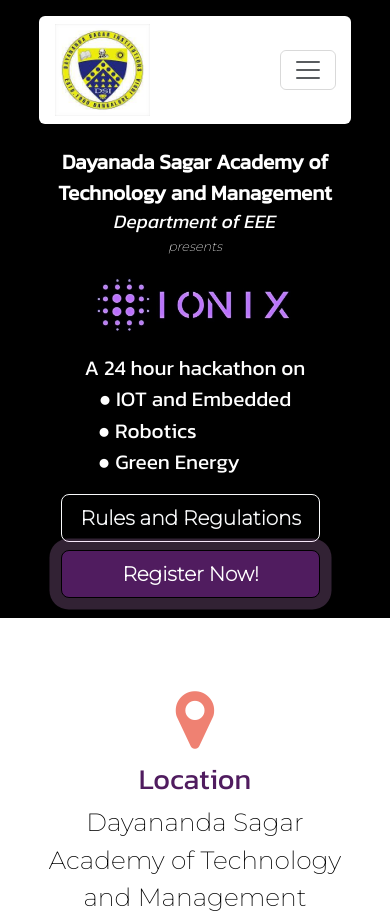
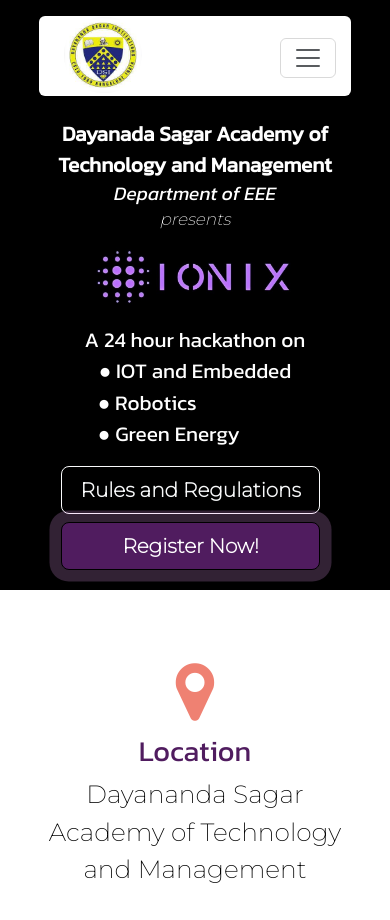
Before and after one commit to Shivani-Achanta/IONIX, a plain HTML site: page index.html in a window 390 px wide. Shown: the top 920 px of the page. Drawn offline with nearby package versions, Linux system fonts and the light colour scheme; a script that the page names is missing.

Commit message:
Reduced navbar size for mobile

```diff
--- a/css/styles.css
+++ b/css/styles.css
@@ -388,6 +388,17 @@ input::placeholder {
   }
 
   @media (max-width: 990px) {
+    .navbar {
+        padding: 0;
+        height: 80px;
+    }
+
+    #dsatm {
+        scale: 82%;
+        margin-top: -7px;
+        border-radius: 100px;
+    }
+
     .carousel-item p {
         font-size: 1.7rem;
         padding: 10% 10% 2% 10%;
@@ -446,7 +457,7 @@ input::placeholder {
     }
 
     .p{
-        font-size: 80%;
+        font-size: 105%;
         font-style: italic;
     }
 
```
